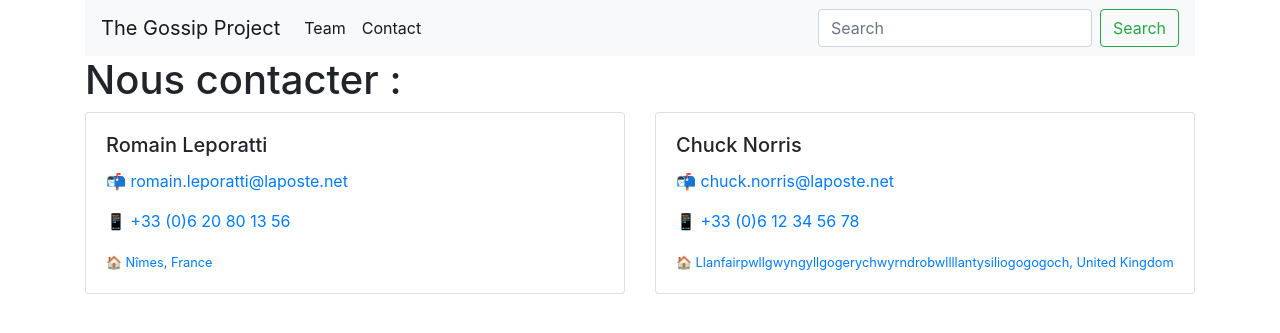
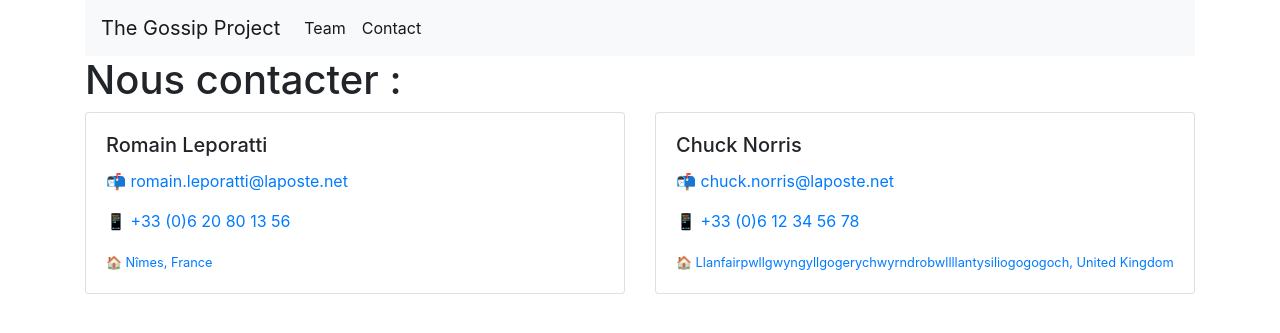
Before and after one commit to lifeae/THP_S5_J1, a Rails app: page /contact in a window 1280 px wide. Shown: the top 333 px of the page. Run offline with Rails 7, Linux system fonts and the light colour scheme; style sheets or scripts are compiled from the project's sources.

Commit message:
remove searchbar

```diff
--- a/app/views/dynamic/welcome.html.erb
+++ b/app/views/dynamic/welcome.html.erb
@@ -8,7 +8,6 @@
       <div class="card-body">
         <h5 class="card-title"><%="#{g.title} "%></h5>
         <p class="card-text"><%="#{g.user.first_name}"%></p>
-        <%= link_to "Voir le profil de l'auteur", author_path %>
       </div>
     </div>
   </div>
--- a/app/views/layouts/application.html.erb
+++ b/app/views/layouts/application.html.erb
@@ -25,10 +25,6 @@
               <%= link_to "Contact", contact_path, class: "nav-link"%>
             </li>
           </ul>
-          <form class="form-inline my-2 my-lg-0">
-            <input class="form-control mr-sm-2" type="search" placeholder="Search" aria-label="Search">
-            <button class="btn btn-outline-success my-2 my-sm-0" type="submit">Search</button>
-          </form>
         </div>
       </nav>
       <%= yield %>
```
Also changed, not shown: 2 other files.
